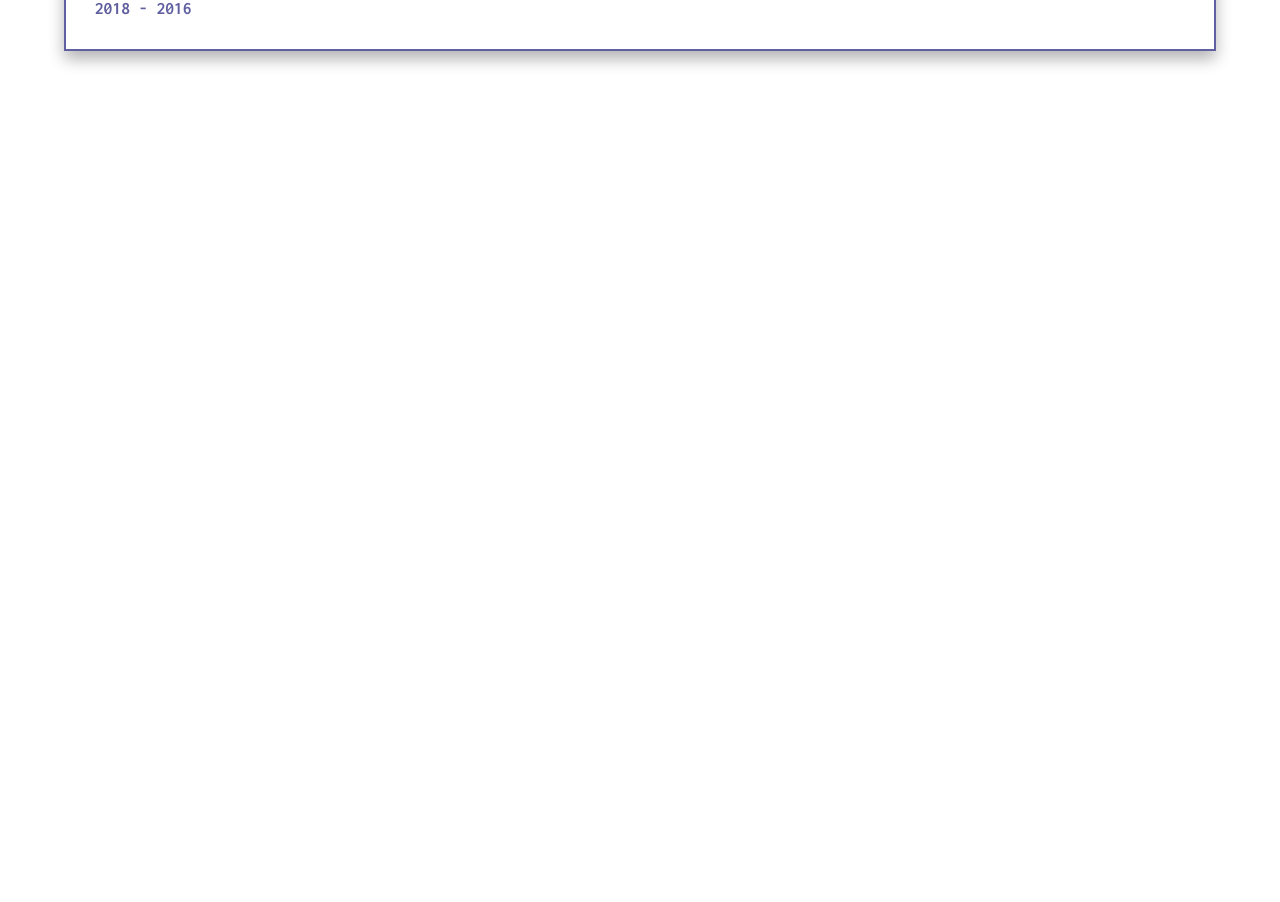
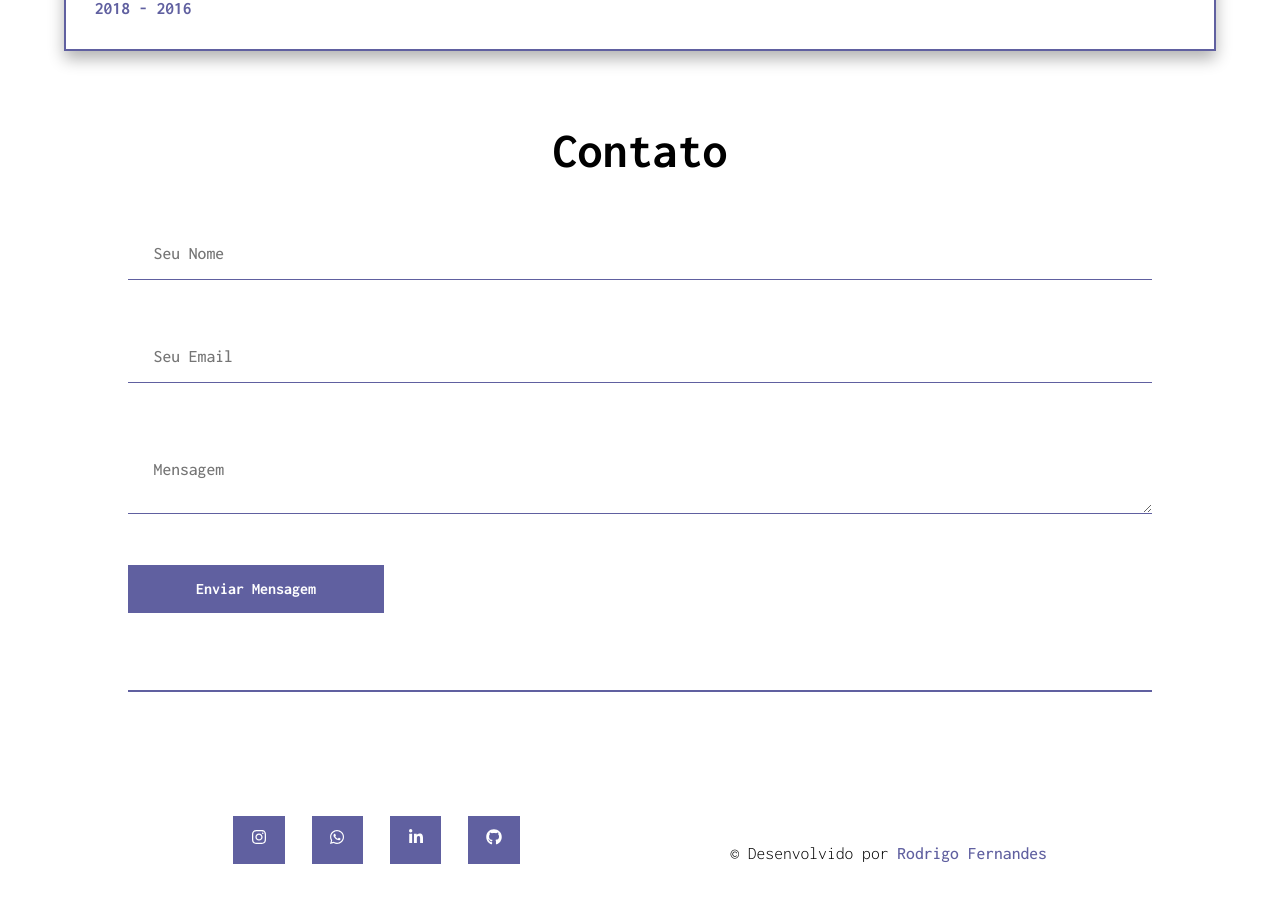
Before and after one commit to RodrigoMelloFernandes/Portfolio, a React (Create React App) app in the folder portfolio/: page / in a window 1280 px wide. Shown: the part 3058-3960 px from the top of the page. Before the commit the page ends 3184 px from the top, so only its background shows below. Built offline with nearby package versions, Linux system fonts and the light colour scheme.

Commit message:
Create the footer component

```diff
--- /dev/null
+++ b/portfolio/src/pages/Footer/Footer.module.scss
@@ -0,0 +1,169 @@
+@import '../../scss/styles.scss';
+
+.footer{
+  @include display-flexDirection(flex, column);
+  @include alignItems-justifyContent(center, center);
+  padding: 5%;
+  padding-top: 0;
+  //--------------------Desktop----------------------------->
+  @include for-desktop-only {
+    padding-left: 10%;
+    padding-right: 10%;
+    padding-bottom: 0;
+  }
+
+  &__title {
+    font-size: 3.125rem;
+    font-weight: 700;
+    margin-bottom: $m20;
+    text-align: start;
+    //--------------------Desktop----------------------------->
+    @include for-desktop-only {
+      margin-bottom: 5%;
+    }
+  }
+
+  &__contactBox {
+      @include display-flexDirection(flex, column);
+      @include alignItems-justifyContent(start, center);
+      width: 100%;
+
+    &___input {
+      width: 100%;
+      height: 3rem;
+      padding: 2.5%;
+      margin-bottom: 5%;
+      border: none;
+      border-bottom: 1px solid $Purple;
+      font-family: 'Inconsolata', monospace;
+      font-size: 1.1rem;
+      outline: none;
+      color: $Purple;
+    }
+
+    &___textArea {
+      width: 100%;
+      padding: 2.5%;
+      height: 5rem;
+      margin-bottom: 5%;
+      border: none;
+      border-bottom: 1px solid $Purple;
+      font-family: 'Inconsolata', monospace;
+      font-size: 1.1rem;
+      outline: none;
+      color: $Purple;
+    }
+
+    &___button {
+      width: 50%;
+      height: 3rem;
+      background-color: $Purple;
+      color: $White;
+      font-weight: 700;
+      margin-bottom: $m10;
+      transition: all 350ms linear;
+      &:hover {
+        background-color: transparent;
+        border: 1px solid $Purple;
+        color: $Purple;
+        cursor: pointer;
+      }
+    //--------------------Desktop----------------------------->
+    @include for-desktop-only {
+      width: 25%;
+      margin-bottom: 2.5%;
+    }
+    }
+  }
+
+  &__footerSocialMBox {
+    //@extend .footerSocialMBox;
+    @include display-flexDirection(flex, row);
+    @include alignItems-justifyContent(center, space-between);
+    width: 60%;
+    //--------------------Desktop----------------------------->
+    @include for-desktop-only {
+      width: 28%;
+    }
+
+    &___footerSocialMBoxInBox {
+      //@extend .footerSocialMBoxInBox;
+      @include display-flexDirection(flex, row);
+      @include alignItems-justifyContent(center, center);
+      width: 20%;
+      height: 3rem;
+      border: 1px solid $Purple;
+      font-weight: 700;
+      margin-bottom: $m10;
+      transition: all 350ms linear;
+      background-color: $Purple;
+      //--------------------Desktop----------------------------->
+      @include for-desktop-only {
+        width: 18%;
+      }
+
+      &:hover {
+        background-color: transparent;
+        border: 1px solid $Purple;
+        color: $Purple;
+        cursor: pointer;
+      }
+
+      &:hover &____icon {
+        background-color: transparent;
+        color: $Purple;
+        cursor: pointer;
+      }
+
+      &____icon {
+        //@extend .footerSocialMBoxInBoxIcon;
+        color: $White;
+        font-weight: 700;
+        margin-bottom: $m10;
+        transition: all 350ms linear;
+      }
+    }
+  }
+
+  &__line {
+    //@extend .footerLine;
+    width: 100%;
+    height: 0.1rem;
+    background-color: $Purple;
+    margin-bottom: 10%;
+    margin-top: 5%;
+  }
+
+  &__footerCopyRightBox {
+    //@extend .footerCopyRightBox;
+    @include display-flexDirection(flex, row);
+    @include alignItems-justifyContent(center, center);
+    padding-top: 5%;
+    margin-bottom: 5%;
+    &__title {
+      //@extend .footerCopyRightBoxTitle;
+      font-size: 1.1rem;
+      font-weight: 300;
+
+      &___span {
+        //@extend .footerCopyRightBoxTitleSpan;
+        font-size: 1.1rem;
+        color: $Purple;
+        font-weight: 500;
+      }
+    }
+  }
+
+  .footerSocialMBoxAndCopyRightBoxDesktopBox {
+    //@extend .footerSocialMBoxAndCopyRightBoxDesktopBox;
+    @include display-flexDirection(flex, column);
+    @include alignItems-justifyContent(center, center);
+    //--------------------Desktop----------------------------->
+    @include for-desktop-only {
+      @include display-flexDirection(flex, row);
+      @include alignItems-justifyContent(center, space-around);
+      width: 100%;
+    }
+  }
+
+}
--- a/portfolio/src/pages/Footer/index.tsx
+++ b/portfolio/src/pages/Footer/index.tsx
@@ -1,6 +1,78 @@
-export default function Footer () {
+import styles from './Footer.module.scss';
+
+import { FaInstagram, FaWhatsapp, FaLinkedinIn, FaGithub,} from 'react-icons/fa';
+
+export default function Footer() {
   return (
-    <footer>
+    <footer className={styles.footer}>
+      <h2 className={styles.footer__title}>Contato</h2>
+      <form className={styles.footer__contactBox}>
+        <input
+          className={styles.footer__contactBox___input}
+          type="text"
+          placeholder="Seu Nome"
+        />
+        <input
+          className={styles.footer__contactBox___input}
+          type="email"
+          placeholder="Seu Email"
+        />
+        <textarea
+          className={styles.footer__contactBox___textArea}
+          placeholder="Mensagem"
+        ></textarea>
+        <button className={styles.footer__contactBox___button} type="submit">
+          Enviar Mensagem
+        </button>
+      </form>
+
+      <hr className={styles.footer__line} />
+      <div className={styles.footerSocialMBoxAndCopyRightBoxDesktopBox}>
+        <div className={styles.footer__footerSocialMBox}>
+          <div
+            className={styles.footer__footerSocialMBox___footerSocialMBoxInBox}
+          >
+            <FaInstagram
+              className={
+                styles.footer__footerSocialMBox___footerSocialMBoxInBox____icon
+              }
+            />
+          </div>
+          <div
+            className={styles.footer__footerSocialMBox___footerSocialMBoxInBox}
+          >
+            <FaWhatsapp
+              className={
+                styles.footer__footerSocialMBox___footerSocialMBoxInBox____icon
+              }
+            />
+          </div>
+          <div
+            className={styles.footer__footerSocialMBox___footerSocialMBoxInBox}
+          >
+            <FaLinkedinIn
+              className={
+                styles.footer__footerSocialMBox___footerSocialMBoxInBox____icon
+              }
+            />
+          </div>
+          <div
+            className={styles.footer__footerSocialMBox___footerSocialMBoxInBox}
+          >
+            <FaGithub
+              className={
+                styles.footer__footerSocialMBox___footerSocialMBoxInBox____icon
+              }
+            />
+          </div>
+        </div>
+        <div className={styles.footer__footerCopyRightBox}>
+          <p className={styles.footer__footerCopyRightBox__title}>
+            © Desenvolvido por<span className={styles.footer__footerCopyRightBox__title___span}>              Rodrigo Fernandes
+            </span>
+          </p>
+        </div>
+      </div>
     </footer>
   );
 }
```
